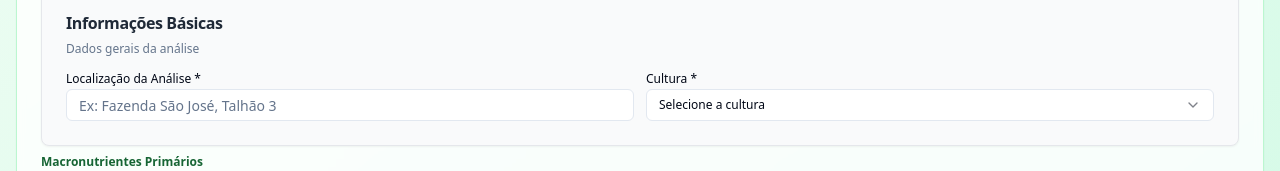
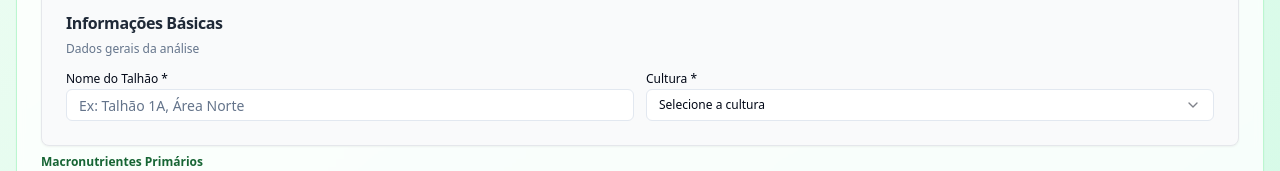
Before and after one commit to Agrotecnic/fertilisolo, a React (Vite) app: page / in a window 1280 px wide. Shown: the part 369-540 px from the top of the page. Built offline with nearby package versions, Linux system fonts and the light colour scheme.

Commit message:
Refactor: Update analysis location to farm field name
Replaced the "location" field in the analysis with "farm field name" and enabled text input for the field.

```diff
--- a/src/components/AnalysisInfo.tsx
+++ b/src/components/AnalysisInfo.tsx
@@ -16,7 +16,7 @@ export const AnalysisInfo: React.FC<AnalysisInfoProps> = ({ soilData }) => {
       <CardContent className="pt-0">
         <div className="grid grid-cols-1 md:grid-cols-3 gap-4">
           <div>
-            <span className="text-sm font-medium text-gray-600">Local:</span>
+            <span className="text-sm font-medium text-gray-600">Talhão:</span>
             <p className="text-lg font-semibold">{soilData.location}</p>
           </div>
           <div>
--- a/src/components/BasicInfoSection.tsx
+++ b/src/components/BasicInfoSection.tsx
@@ -46,12 +46,12 @@ export const BasicInfoSection: React.FC<BasicInfoSectionProps> = ({
       <CardContent className="space-y-3">
         <div className="grid grid-cols-1 md:grid-cols-2 gap-3">
           <div>
-            <Label htmlFor="location" className="text-xs font-medium">Localização da Análise *</Label>
+            <Label htmlFor="location" className="text-xs font-medium">Nome do Talhão *</Label>
             <FormattedInput
               type="text"
               value={location}
               onChange={onLocationChange}
-              placeholder="Ex: Fazenda São José, Talhão 3"
+              placeholder="Ex: Talhão 1A, Área Norte"
               className={`h-8 text-xs ${errors.location ? 'border-red-500' : ''}`}
             />
             {errors.location && <span className="text-red-500 text-xs">{errors.location}</span>}
--- a/src/components/SoilAnalysisForm.tsx
+++ b/src/components/SoilAnalysisForm.tsx
@@ -67,7 +67,7 @@ export const SoilAnalysisForm: React.FC<SoilAnalysisFormProps> = ({ onAnalysisCo
     if (formData.Zn < 0) newErrors.Zn = 'Zinco não pode ser negativo';
     if (formData.Mo < 0) newErrors.Mo = 'Molibdênio não pode ser negativo';
     if (formData.organicMatter < 0) newErrors.organicMatter = 'Matéria orgânica não pode ser negativa';
-    if (!formData.location?.trim()) newErrors.location = 'Localização é obrigatória';
+    if (!formData.location?.trim()) newErrors.location = 'Nome do talhão é obrigatório';
     if (!formData.crop?.trim()) newErrors.crop = 'Cultura é obrigatória';
 
     setErrors(newErrors);
```
